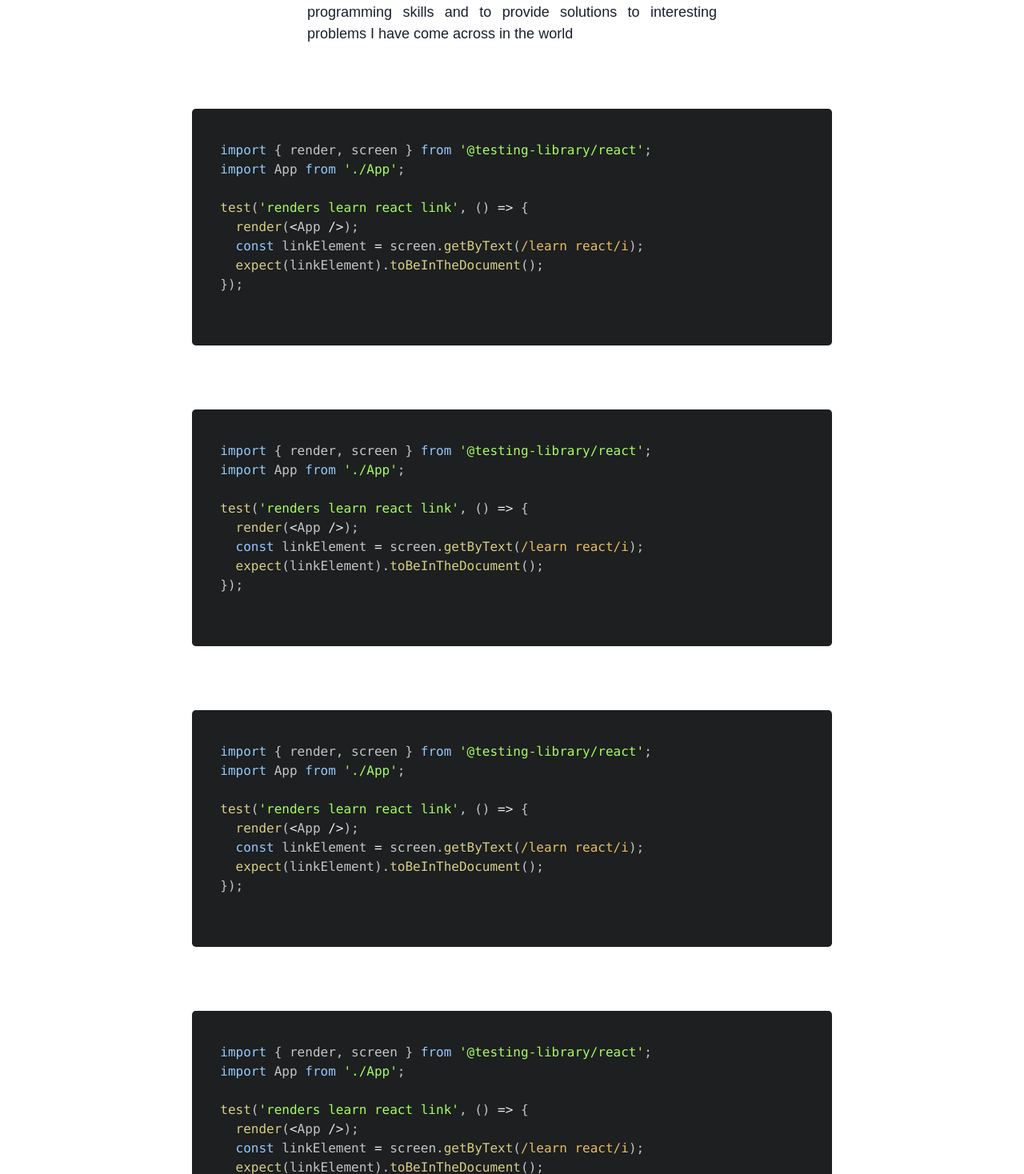
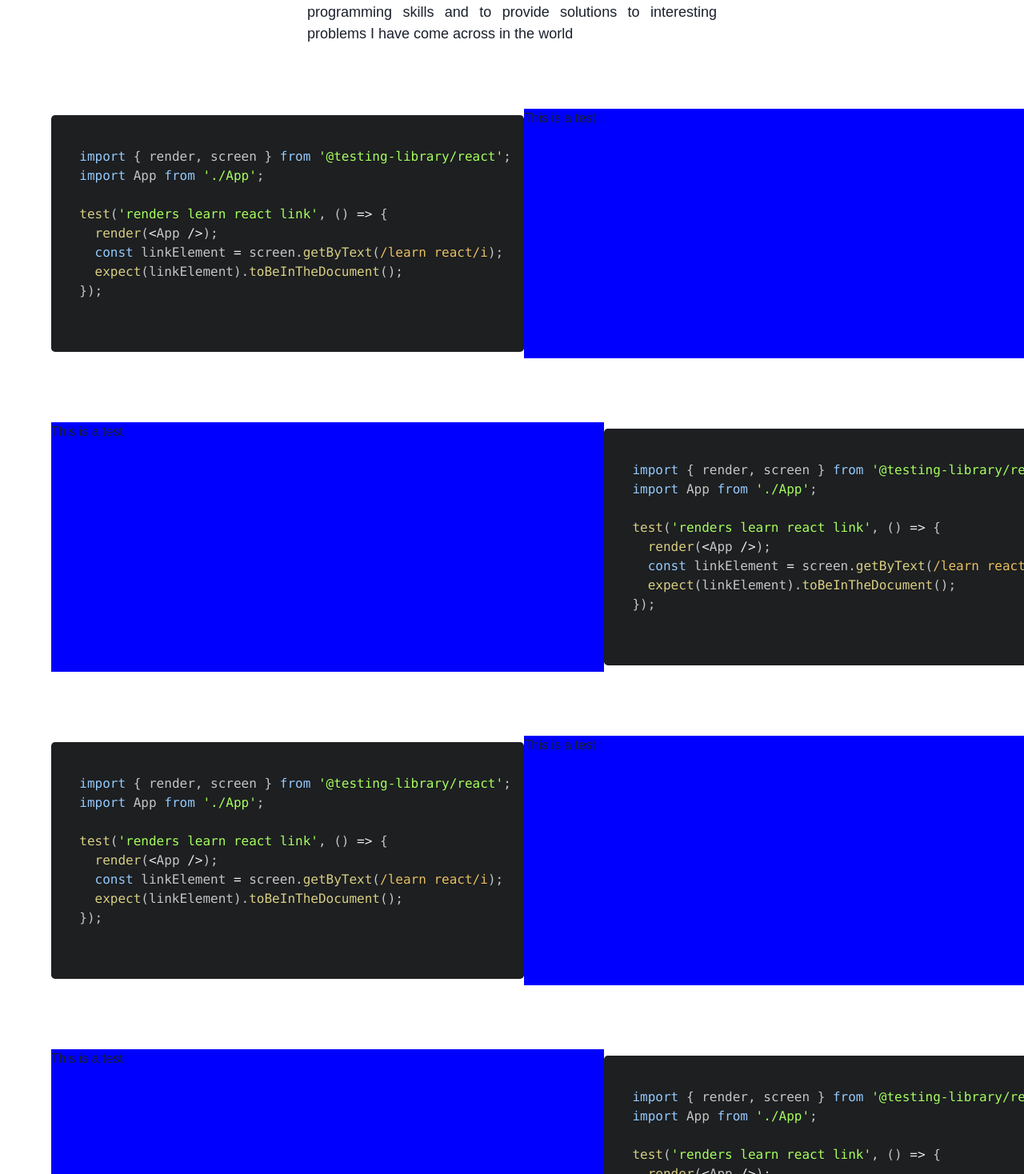
Before and after one commit to rossmcel/ross-mcelhinney-website, a React (Create React App) app: page /Projects in a window 1280 px wide. Shown: the part 302-1770 px from the top of the page at 80% size. Built offline with nearby package versions, Linux system fonts and the light colour scheme.

Commit message:
Projects Page Sections Divided

```diff
--- a/src/app/projects/projects.view.tsx
+++ b/src/app/projects/projects.view.tsx
@@ -38,35 +38,55 @@ export const ProjectsView: React.FC = () => {
           </Text>
         </Flex>
       </Center>
+      <Flex mt="5rem" minW="90%" minH="10rem" ml="5%" mr="5%">
         <ScrollAnimation animateIn="fadeIn" animateOnce={true} duration={5}>
-        <Box mt="5rem" w="50rem" minH="10rem" ml="auto" mr="auto">
+          <Box minW="40%" minH="100%" ml="0%" mr="auto">
             <SyntaxHighlighter language="javascript" style={atomDark}>
               {codeString}
             </SyntaxHighlighter>
           </Box>
         </ScrollAnimation>
+        <Box minW="60%" bgColor="blue">
+          <Text>This is a test</Text>
+        </Box>
+      </Flex>
 
+      <Flex mt="5rem" minW="90%" minH="10rem" ml="5%" mr="5%">
+        <Box minW="60%" bgColor="blue">
+          <Text>This is a test</Text>
+        </Box>
         <ScrollAnimation animateIn="fadeIn" animateOnce={true} duration={5}>
-        <Box mt="5rem" w="50rem" minH="10rem" ml="auto" mr="auto">
+          <Box minW="40%" minH="10rem" ml="auto" mr="0%">
             <SyntaxHighlighter language="javascript" style={atomDark}>
               {codeString}
             </SyntaxHighlighter>
           </Box>
         </ScrollAnimation>
+      </Flex>
+      <Flex mt="5rem" minW="90%" minH="10rem" ml="5%" mr="5%">
         <ScrollAnimation animateIn="fadeIn" animateOnce={true} duration={5}>
-        <Box mt="5rem" w="50rem" minH="10rem" ml="auto" mr="auto">
+          <Box minW="40%" minH="10rem" ml="0%" mr="auto">
             <SyntaxHighlighter language="javascript" style={atomDark}>
               {codeString}
             </SyntaxHighlighter>
           </Box>
         </ScrollAnimation>
+        <Box minW="60%" bgColor="blue">
+          <Text>This is a test</Text>
+        </Box>
+      </Flex>
+      <Flex mt="5rem" minW="90%" minH="10rem" ml="5%" mr="5%">
+        <Box minW="60%" bgColor="blue">
+          <Text>This is a test</Text>
+        </Box>
         <ScrollAnimation animateIn="fadeIn" animateOnce={true} duration={5}>
-        <Box mt="5rem" w="50rem" minH="10rem" ml="auto" mr="auto">
+          <Box minW="40%" minH="10rem" ml="auto" mr="0%">
             <SyntaxHighlighter language="javascript" style={atomDark}>
               {codeString}
             </SyntaxHighlighter>
           </Box>
         </ScrollAnimation>
+      </Flex>
     </Box>
   );
 };
```
Lines whose indentation alone changed are shown as unchanged.
